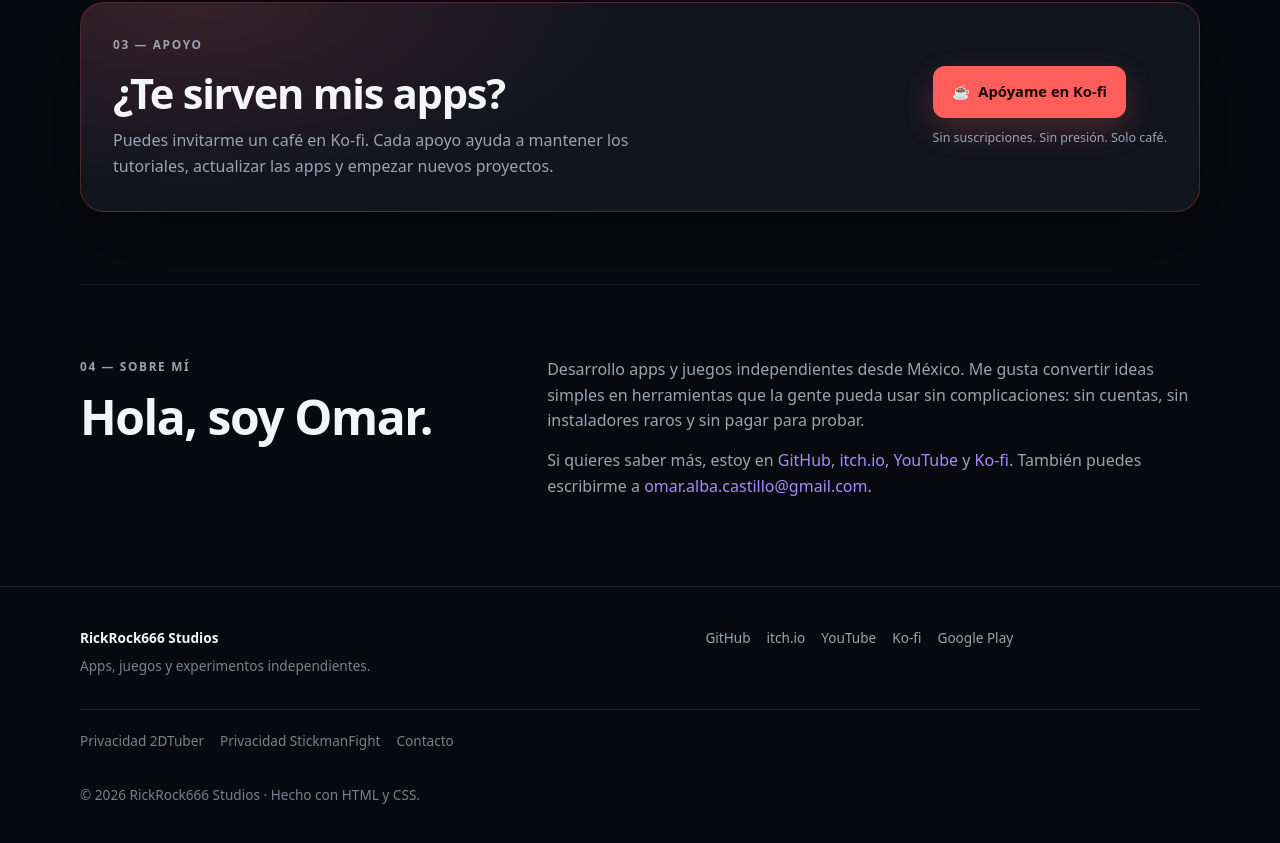
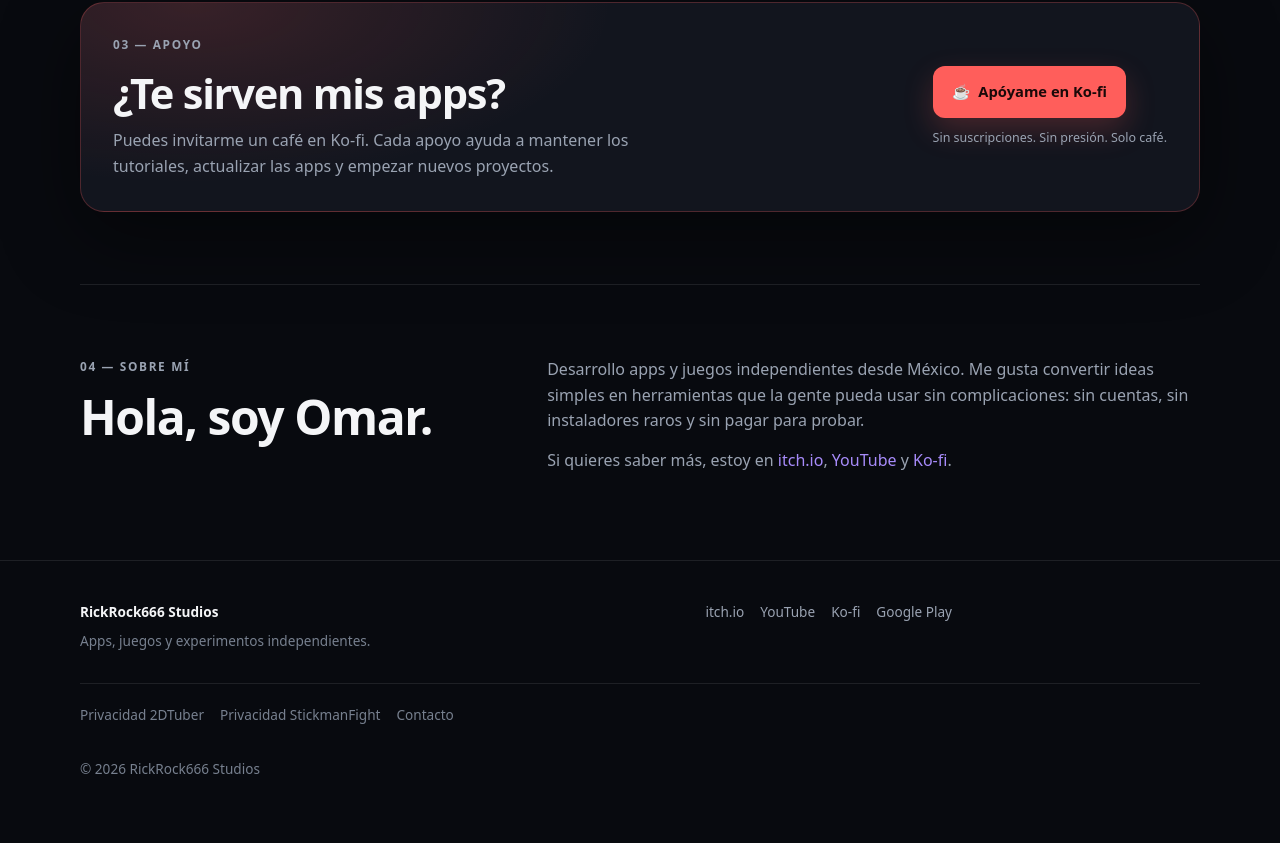
Before and after one commit to RickRock666/rickrock666.github.io, a plain HTML site: page index.html in a window 1280 px wide. Shown: the part 3022-3865 px from the top of the page. Drawn offline with Linux system fonts and the light colour scheme.

Commit message:
Remove GitHub links and footer credit

```diff
--- a/index.html
+++ b/index.html
@@ -492,7 +492,6 @@
       "url": "https://rickrock666.github.io/",
       "jobTitle": "Desarrollador de apps y juegos",
       "sameAs": [
-        "https://github.com/RickRock666",
         "https://rickrock666.itch.io/",
         "https://www.youtube.com/@RickRock666",
         "https://ko-fi.com/rickrock666",
@@ -660,7 +659,7 @@
       </div>
       <div>
         <p>Desarrollo apps y juegos independientes desde México. Me gusta convertir ideas simples en herramientas que la gente pueda usar sin complicaciones: sin cuentas, sin instaladores raros y sin pagar para probar.</p>
-        <p>Si quieres saber más, estoy en <a href="https://github.com/RickRock666" target="_blank" rel="noopener noreferrer">GitHub</a>, <a href="https://rickrock666.itch.io/" target="_blank" rel="noopener noreferrer">itch.io</a>, <a href="https://www.youtube.com/@RickRock666" target="_blank" rel="noopener noreferrer">YouTube</a> y <a href="https://ko-fi.com/rickrock666" target="_blank" rel="noopener noreferrer">Ko-fi</a>. También puedes escribirme a <a href="mailto:omar.alba.castillo@gmail.com">omar.alba.castillo@gmail.com</a>.</p>
+        <p>Si quieres saber más, estoy en <a href="https://rickrock666.itch.io/" target="_blank" rel="noopener noreferrer">itch.io</a>, <a href="https://www.youtube.com/@RickRock666" target="_blank" rel="noopener noreferrer">YouTube</a> y <a href="https://ko-fi.com/rickrock666" target="_blank" rel="noopener noreferrer">Ko-fi</a>.</p>
       </div>
     </section>
   </main>
@@ -672,7 +671,6 @@
         <span>Apps, juegos y experimentos independientes.</span>
       </div>
       <nav class="footer-nav" aria-label="Enlaces del pie">
-        <a href="https://github.com/RickRock666" target="_blank" rel="noopener noreferrer">GitHub</a>
         <a href="https://rickrock666.itch.io/" target="_blank" rel="noopener noreferrer">itch.io</a>
         <a href="https://www.youtube.com/@RickRock666" target="_blank" rel="noopener noreferrer">YouTube</a>
         <a href="https://ko-fi.com/rickrock666" target="_blank" rel="noopener noreferrer">Ko-fi</a>
@@ -683,7 +681,7 @@
         <a href="https://sites.google.com/view/stickfightro/p%C3%A1gina-principal">Privacidad StickmanFight</a>
         <a href="mailto:omar.alba.castillo@gmail.com">Contacto</a>
       </div>
-      <p class="copyright">© 2026 RickRock666 Studios · Hecho con HTML y CSS.</p>
+      <p class="copyright">© 2026 RickRock666 Studios</p>
     </div>
   </footer>
 </body>
```
